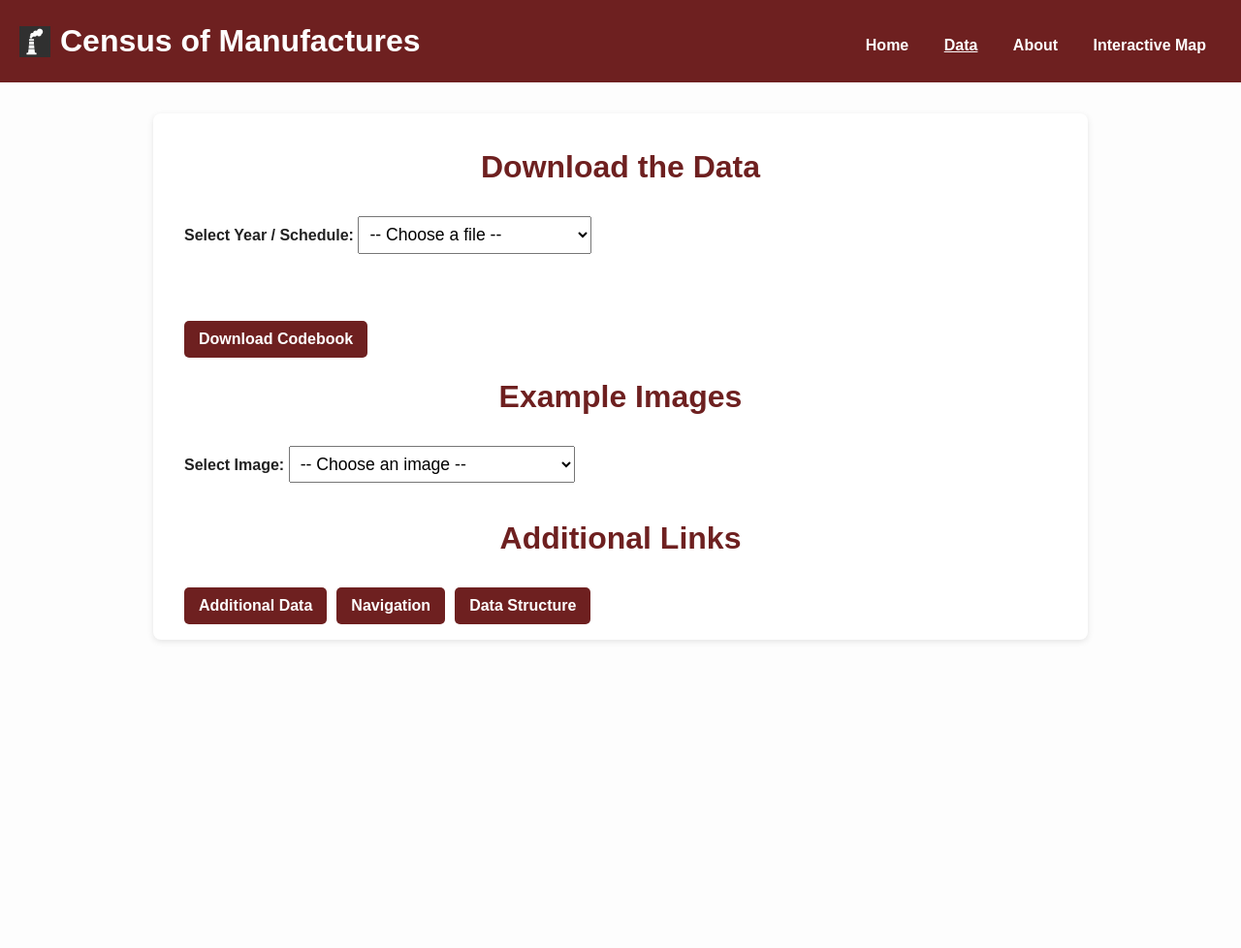
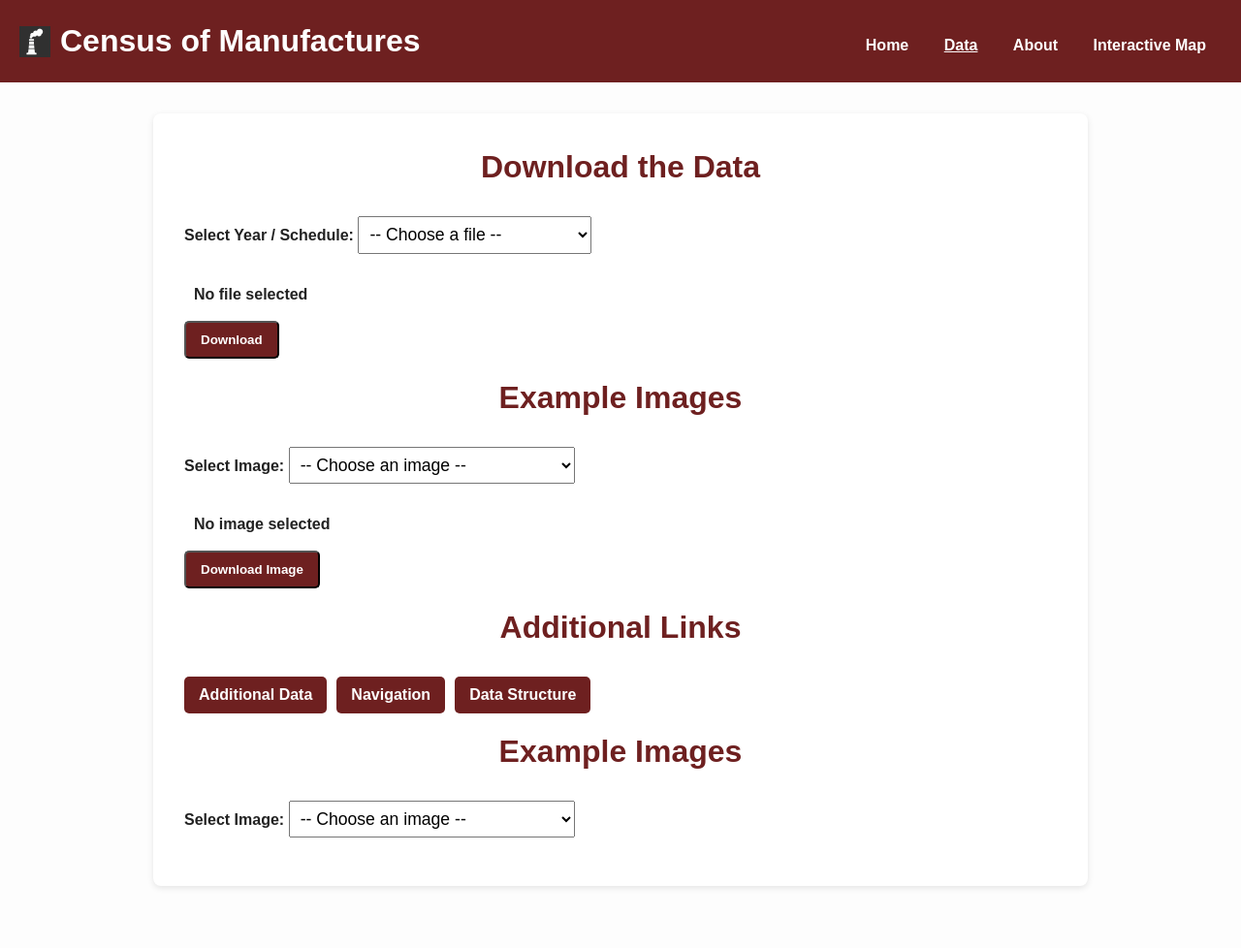
Before and after one commit to allen-otterstrom/CMF_data, a Jekyll site: the page built from get-data.md, in a window 1280 px wide. Shown: the whole page at 97% size. Built offline with Jekyll 4.4.1, drawn with Linux system fonts in a browser that asks for light colours; before the commit the page ends 900 px from its top, so only the background shows below that; some of the changed lines change nothing that is shown.

Commit message:
Update get-data.md

```diff
--- a/get-data.md
+++ b/get-data.md
@@ -6,7 +6,7 @@ title: Get the Data
 # Download the Data
 
 <label for="data-dropdown"><strong>Select Year / Schedule:</strong></label>
-<select id="data-dropdown" onchange="downloadFile(this.value)">
+<select id="data-dropdown" onchange="updateSelectedFile(this.value)">
   <option value="">-- Choose a file --</option>
   <option value="1850.csv">1850</option>
   <option value="1860.csv">1860</option>
@@ -26,14 +26,14 @@ title: Get the Data
   <option value="1880_special12.csv">1880 Special Schedule 12</option>
 </select>
 
-<!-- Codebook button right under the dropdown -->
+<span id="selected-file" style="margin-left: 10px; font-weight: bold;">No file selected</span>
 <br><br>
-<a class="button" href="codebook.pdf" download>Download Codebook</a>
+<button class="button" onclick="downloadSelectedFile()">Download</button>
 
 # Example Images
 
 <label for="images-dropdown"><strong>Select Image:</strong></label>
-<select id="images-dropdown" onchange="downloadFile(this.value)">
+<select id="images-dropdown" onchange="updateSelectedFile(this.value)">
   <option value="">-- Choose an image --</option>
   <option value="images/photo1.jpg">1850 Manuscript Image</option>
   <option value="images/photo2.jpg">1860 Manuscript Image</option>
@@ -53,6 +53,10 @@ title: Get the Data
   <option value="images/photo16.jpg">1880 Special Schedule 12 Image</option>
 </select>
 
+<span id="selected-image" style="margin-left: 10px; font-weight: bold;">No image selected</span>
+<br><br>
+<button class="button" onclick="downloadSelectedImage()">Download Image</button>
+
 # Additional Links
 
 <div class="button-grid">
@@ -62,13 +66,133 @@ title: Get the Data
 </div>
 
 <script>
-function downloadFile(fileUrl) {
-  if (!fileUrl) return;
+let selectedFile = "";
+let selectedImage = "";
+
+function updateSelectedFile(fileUrl) {
+  const dropdown = document.getElementById('data-dropdown');
+  selectedFile = dropdown.value;
+  document.getElementById('selected-file').textContent = selectedFile || "No file selected";
+}
+
+function updateSelectedImage(fileUrl) {
+  const dropdown = document.getElementById('images-dropdown');
+  selectedImage = dropdown.value;
+  document.getElementById('selected-image').textContent = selectedImage || "No image selected";
+}
+
+function downloadSelectedFile() {
+  if (!selectedFile) {
+    alert("Please select a file to download.");
+    return;
+  }
   const link = document.createElement('a');
-  link.href = fileUrl;
-  link.download = fileUrl.split('/').pop(); // suggested filename
+  link.href = selectedFile;
+  link.download = selectedFile.split('/').pop();
+  document.body.appendChild(link);
+  link.click();
+  document.body.removeChild(link);
+}
+
+function downloadSelectedImage() {
+  if (!selectedImage) {
+    alert("Please select an image to download.");
+    return;
+  }
+  const link = document.createElement('a');
+  link.href = selectedImage;
+  link.download = selectedImage.split('/').pop();
   document.body.appendChild(link);
   link.click();
   document.body.removeChild(link);
 }
 </script>
+
+# Example Images
+
+<label for="images-dropdown"><strong>Select Image:</strong></label>
+<select id="images-dropdown" onchange="openImageModal(this.value)">
+  <option value="">-- Choose an image --</option>
+  <option value="images/photo1.jpg">1850 Manuscript Image</option>
+  <option value="images/photo2.jpg">1860 Manuscript Image</option>
+  <option value="images/photo3.jpg">1870 Manuscript Image</option>
+  <option value="images/photo4.jpg">1880 General Schedule Image</option>
+  <option value="images/photo5.jpg">1880 Special Schedule 1 Image</option>
+  <option value="images/photo6.jpg">1880 Special Schedule 2 Image</option>
+  <option value="images/photo7.jpg">1880 Special Schedule 3 Image</option>
+  <option value="images/photo8.jpg">1880 Special Schedule 4 Image</option>
+  <option value="images/photo9.jpg">1880 Special Schedule 5 Image</option>
+  <option value="images/photo10.jpg">1880 Special Schedule 6 Image</option>
+  <option value="images/photo11.jpg">1880 Special Schedule 7 Image</option>
+  <option value="images/photo12.jpg">1880 Special Schedule 8 Image</option>
+  <option value="images/photo13.jpg">1880 Special Schedule 9 Image</option>
+  <option value="images/photo14.jpg">1880 Special Schedule 10 Image</option>
+  <option value="images/photo15.jpg">1880 Special Schedule 11 Image</option>
+  <option value="images/photo16.jpg">1880 Special Schedule 12 Image</option>
+</select>
+
+<!-- The Modal -->
+<div id="imageModal" class="modal">
+  <span class="close" onclick="closeImageModal()">&times;</span>
+  <img class="modal-content" id="modalImg">
+  <div id="caption"></div>
+</div>
+
+<style>
+/* Modal styles */
+.modal {
+  display: none;
+  position: fixed;
+  z-index: 1000;
+  padding-top: 60px;
+  left: 0;
+  top: 0;
+  width: 100%;
+  height: 100%;
+  overflow: auto;
+  background-color: rgba(0,0,0,0.8);
+}
+
+.modal-content {
+  margin: auto;
+  display: block;
+  max-width: 90%;
+  max-height: 80%;
+  border-radius: 8px;
+}
+
+.close {
+  position: absolute;
+  top: 15px;
+  right: 35px;
+  color: white;
+  font-size: 40px;
+  font-weight: bold;
+  cursor: pointer;
+}
+
+#caption {
+  margin: auto;
+  display: block;
+  text-align: center;
+  color: white;
+  padding: 10px 0;
+}
+</style>
+
+<script>
+function openImageModal(src) {
+  if (!src) return;
+  var modal = document.getElementById("imageModal");
+  var modalImg = document.getElementById("modalImg");
+  var caption = document.getElementById("caption");
+  modal.style.display = "block";
+  modalImg.src = src;
+  caption.textContent = src.split('/').pop();
+}
+
+function closeImageModal() {
+  var modal = document.getElementById("imageModal");
+  modal.style.display = "none";
+}
+</script>
```
